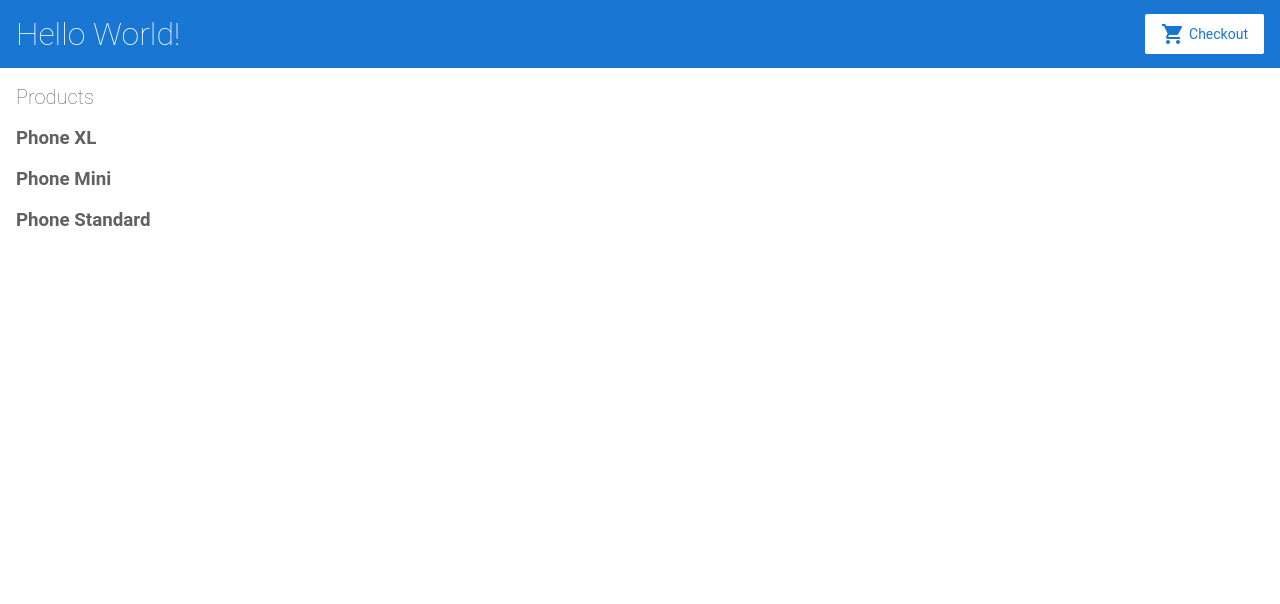
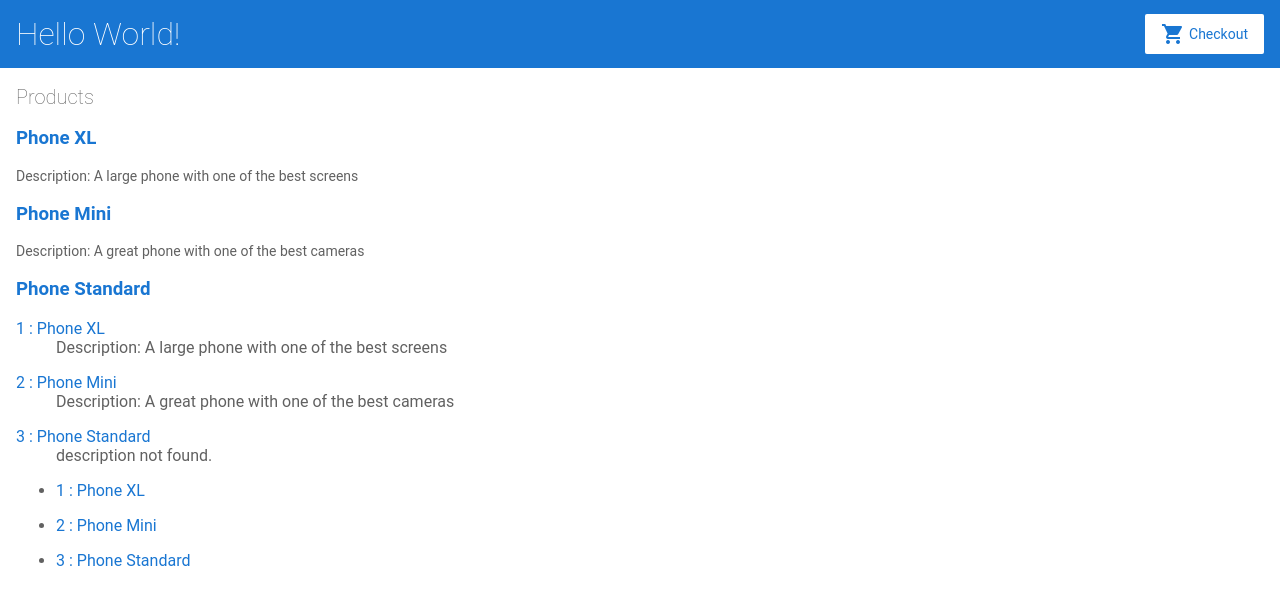
Before and after one commit to svjunic/angular-sizvjh, an Angular app: page / in a window 1280 px wide. Shown: the top 604 px of the page. Built offline with nearby package versions, Linux system fonts and the light colour scheme.

Commit message:
1 file modified

```diff
--- a/src/app/product-list/product-list.component.html
+++ b/src/app/product-list/product-list.component.html
@@ -1,8 +1,32 @@
+<section>
+
 <h2>Products</h2>
 
 <div *ngFor="let product of products">
-  <h3>{{product.name}}</h3>
+  <h3><a [title]="product.name + ' details'">{{product.name}}</a></h3>
+  <p *ngIf="product.description">
+    Description: {{ product.description }}
+  </p>
 </div>
+
+
+<dl *ngFor="let product of products; index as i">
+  <dt><a [title]="product.name + ' details'">{{i+1}} : {{product.name}}</a></dt>
+  <dd *ngIf="product.description else elseBlock">
+    Description: {{ product.description }}
+  </dd>
+  <ng-template #elseBlock><dd>description not found.</dd></ng-template>
+</dl>
+
+
+<ul *ngFor="let product of products; index as i">
+  <li><a [title]="product.name + ' details'">{{i+1}} : {{product.name}}</a></li>
+</ul>
+
+
+
+</section>
+
 
 <!--
 Copyright Google LLC. All Rights Reserved.
```
